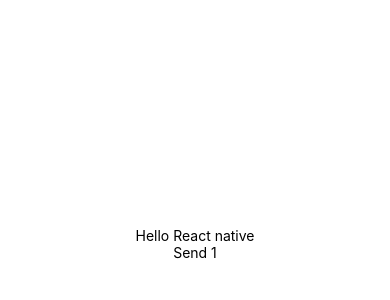
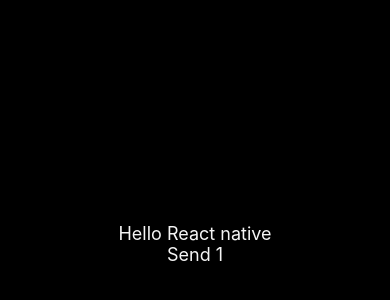
Before and after one commit to daniloemboaba/NLW-Esports, a React Native app in the folder mobile/: screen / in a window 390 px wide. Shown: the part 178-478 px from the top of the page. Built offline with nearby package versions, Linux system fonts and the light colour scheme.

Commit message:
update aula 1 concluida

```diff
--- a/mobile/App.tsx
+++ b/mobile/App.tsx
@@ -4,13 +4,13 @@
 export default function App() {
   return (
     <View style={styles.container}>
-      <Text>
+      <Text style={styles.title}>
         Hello React native
       </Text>
 
 <Button title='Send 1'/>
 
-      <StatusBar style="auto" />
+      <StatusBar style="auto"/>
     </View>
   );
 }
@@ -22,7 +22,7 @@
 function Button(props: ButtonProps) {
   return (
     <TouchableOpacity>
-      <Text>
+      <Text style={styles.title}>
         {props.title}
       </Text>
     </TouchableOpacity>
@@ -32,8 +32,12 @@
 const styles = StyleSheet.create({
   container: {
     flex: 1,
-    backgroundColor: '#fff',
+    backgroundColor: '#000000',
     alignItems: 'center',
     justifyContent: 'center',
   },
+title: {
+    color: '#F5F5F5',
+    fontSize: 18
+}
 });
```
